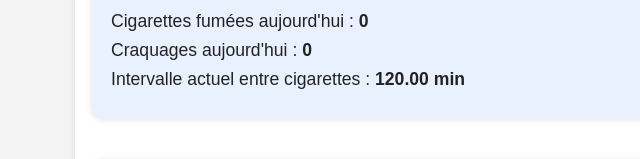
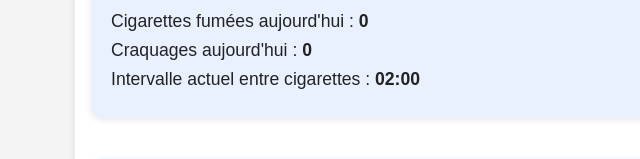
Before and after one commit to Nanciedee/Arret-Tabac, a React (Vite) app: page / in a window 1280 px wide. Both pictures are taken after a click on the button "✅ Valider". Shown: the part 411-570 px from the top of the page, without its empty margins (265-905 px from the left). Built offline with nearby package versions, Linux system fonts and the light colour scheme.

Commit message:
Update App.jsx

```diff
--- a/src/App.jsx
+++ b/src/App.jsx
@@ -423,7 +423,8 @@ const formatMs = (ms) => {
           <p>Jours avant date d'arrêt : <strong>{userData.quitDate ? Math.max(0, Math.floor((new Date(userData.quitDate) - new Date())/(1000*60*60*24))) : 'Non défini'}</strong></p>
           <p>Cigarettes fumées aujourd'hui : <strong>{groupedLogs[new Date().toISOString().split('T')[0]]?.count || 0}</strong></p>
           <p>Craquages aujourd'hui : <strong>{craquagesToday}</strong></p>
-          <p>Intervalle actuel entre cigarettes : <strong>{currentIntervalMin.toFixed(2)} min</strong></p>
+          {/* C'EST ICI QUE LE CHANGEMENT DOIT ETRE FAIT */}
+          <p>Intervalle actuel entre cigarettes : <strong>{formatMs(currentIntervalMin * 60000)}</strong></p>
         </section>
 
         <Meditation />
```
